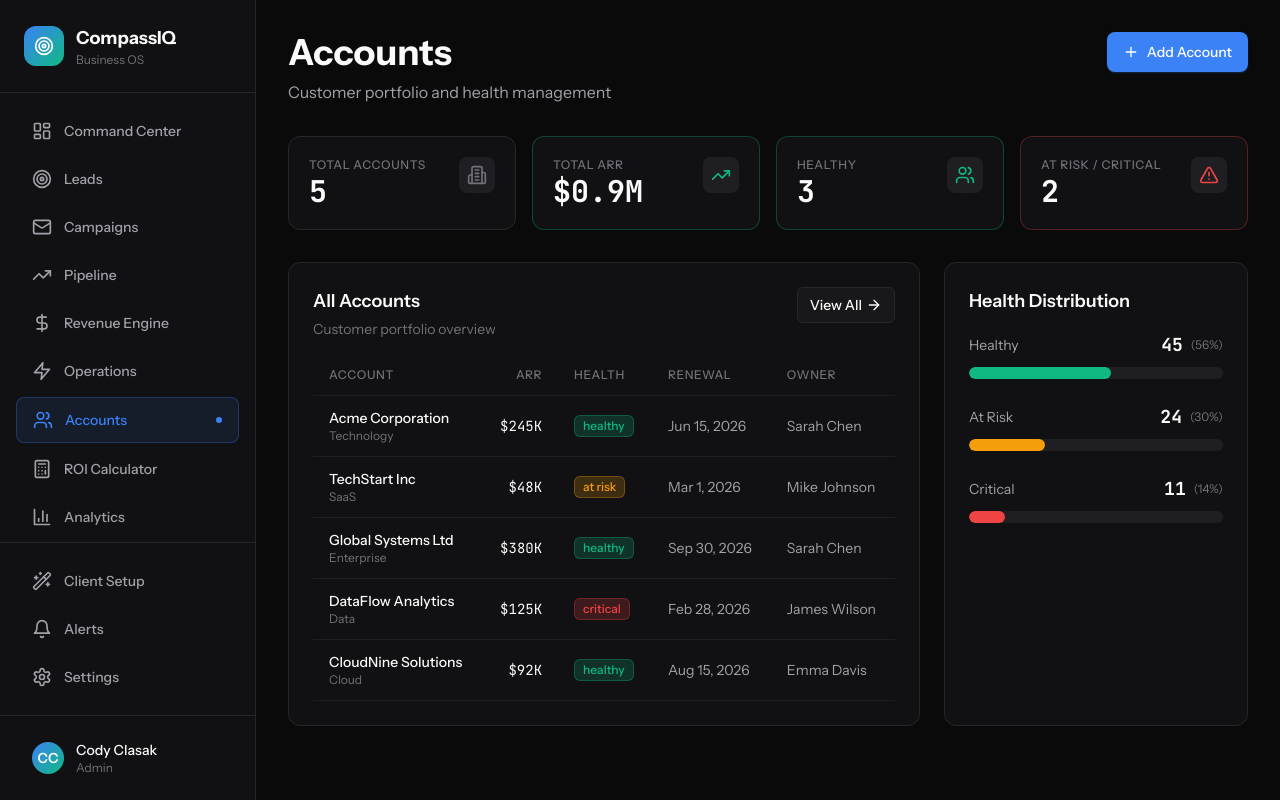
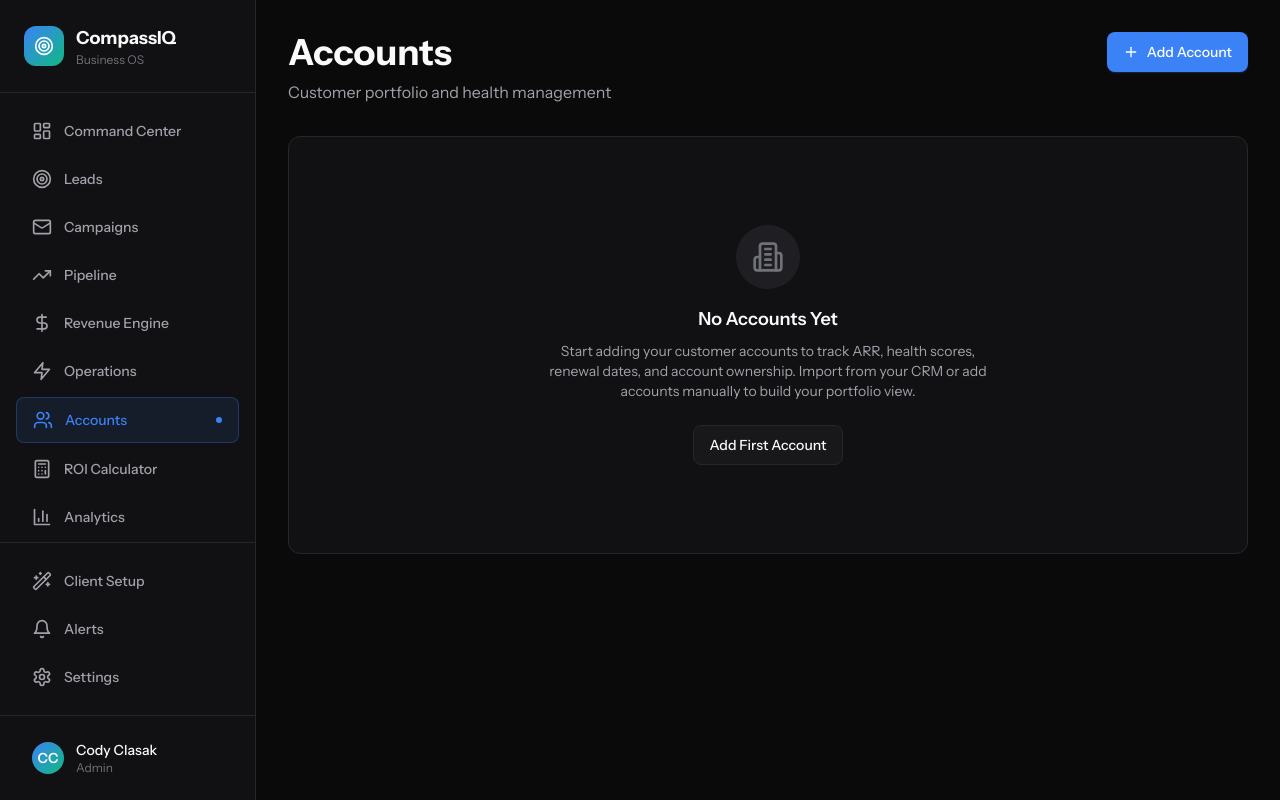
Before and after one commit to clasak/CompassIQ, a Next.js app in the folder v2/: page /accounts in a window 1280 px wide. Built offline with nearby package versions, Linux system fonts and the light colour scheme.

Commit message:
Remove demo accounts from accounts page - replace with empty state

```diff
--- a/v2/app/(dashboard)/accounts/page.tsx
+++ b/v2/app/(dashboard)/accounts/page.tsx
@@ -1,68 +1,12 @@
 'use client'
 
 import { PageHeader } from '@/components/layout/page-header'
-import { Card, CardHeader, CardTitle, CardContent, CardDescription } from '@/components/ui/card'
+import { Card } from '@/components/ui/card'
+import { EmptyState } from '@/components/ui/empty-state'
+import { Building2, Plus } from 'lucide-react'
 import { Button } from '@/components/ui/button'
-import { DataTable, StatusBadge, CurrencyCell } from '@/components/ui/data-table'
-import { StatCard } from '@/components/ui/stat-card'
-import { Users, Building2, TrendingUp, AlertTriangle, Plus, ArrowRight } from 'lucide-react'
-import { motion } from 'framer-motion'
-import { accountHealthDistribution } from '@/lib/mock-data'
-
-const accounts = [
-  {
-    id: '1',
-    name: 'Acme Corporation',
-    industry: 'Technology',
-    arr: 245000,
-    health: 'healthy',
-    renewalDate: '2026-06-15',
-    owner: 'Sarah Chen',
-  },
-  {
-    id: '2',
-    name: 'TechStart Inc',
-    industry: 'SaaS',
-    arr: 48000,
-    health: 'at_risk',
-    renewalDate: '2026-03-01',
-    owner: 'Mike Johnson',
-  },
-  {
-    id: '3',
-    name: 'Global Systems Ltd',
-    industry: 'Enterprise',
-    arr: 380000,
-    health: 'healthy',
-    renewalDate: '2026-09-30',
-    owner: 'Sarah Chen',
-  },
-  {
-    id: '4',
-    name: 'DataFlow Analytics',
-    industry: 'Data',
-    arr: 125000,
-    health: 'critical',
-    renewalDate: '2026-02-28',
-    owner: 'James Wilson',
-  },
-  {
-    id: '5',
-    name: 'CloudNine Solutions',
-    industry: 'Cloud',
-    arr: 92000,
-    health: 'healthy',
-    renewalDate: '2026-08-15',
-    owner: 'Emma Davis',
-  },
-]
 
 export default function AccountsPage() {
-  const totalARR = accounts.reduce((sum, a) => sum + a.arr, 0)
-  const healthyCount = accounts.filter((a) => a.health === 'healthy').length
-  const atRiskCount = accounts.filter((a) => a.health === 'at_risk').length
-  const criticalCount = accounts.filter((a) => a.health === 'critical').length
-
   return (
     <div className="space-y-8">
       <PageHeader
@@ -76,162 +20,16 @@ export default function AccountsPage() {
         }
       />
 
-      {/* Stats */}
-      <div className="grid grid-cols-2 md:grid-cols-4 gap-4">
-        <StatCard
-          label="Total Accounts"
-          value={accounts.length.toString()}
+      <Card>
+        <EmptyState
           icon={Building2}
-          delay={0}
+          title="No Accounts Yet"
+          description="Start adding your customer accounts to track ARR, health scores, renewal dates, and account ownership. Import from your CRM or add accounts manually to build your portfolio view."
+          action={{
+            label: "Add First Account",
+          }}
         />
-        <StatCard
-          label="Total ARR"
-          value={`$${(totalARR / 1000000).toFixed(1)}M`}
-          icon={TrendingUp}
-          variant="success"
-          delay={0.1}
-        />
-        <StatCard
-          label="Healthy"
-          value={healthyCount.toString()}
-          icon={Users}
-          variant="success"
-          delay={0.2}
-        />
-        <StatCard
-          label="At Risk / Critical"
-          value={`${atRiskCount + criticalCount}`}
-          icon={AlertTriangle}
-          variant={criticalCount > 0 ? 'danger' : 'warning'}
-          delay={0.3}
-        />
-      </div>
-
-      {/* Main Content */}
-      <div className="grid grid-cols-1 lg:grid-cols-3 gap-6">
-        {/* Account Table - 2 columns */}
-        <Card className="lg:col-span-2">
-          <CardHeader>
-            <div>
-              <CardTitle>All Accounts</CardTitle>
-              <CardDescription>Customer portfolio overview</CardDescription>
-            </div>
-            <Button variant="secondary" size="sm">
-              View All
-              <ArrowRight className="w-4 h-4 ml-1" />
-            </Button>
-          </CardHeader>
-          <CardContent padding="none">
-            <DataTable
-              data={accounts}
-              columns={[
-                {
-                  key: 'name',
-                  label: 'Account',
-                  render: (item) => (
-                    <div>
-                      <span className="font-medium text-text-primary">
-                        {item.name}
-                      </span>
-                      <span className="block text-xs text-text-tertiary">
-                        {item.industry}
-                      </span>
-                    </div>
-                  ),
-                },
-                {
-                  key: 'arr',
-                  label: 'ARR',
-                  align: 'right',
-                  render: (item) => <CurrencyCell value={item.arr} />,
-                },
-                {
-                  key: 'health',
-                  label: 'Health',
-                  render: (item) => (
-                    <StatusBadge
-                      status={item.health.replace('_', ' ')}
-                      variant={
-                        item.health === 'healthy'
-                          ? 'success'
-                          : item.health === 'at_risk'
-                          ? 'warning'
-                          : 'danger'
-                      }
-                    />
-                  ),
-                },
-                {
-                  key: 'renewalDate',
-                  label: 'Renewal',
-                  render: (item) => (
-                    <span className="text-text-secondary text-sm">
-                      {new Date(item.renewalDate).toLocaleDateString('en-US', {
-                        month: 'short',
-                        day: 'numeric',
-                        year: 'numeric',
-                      })}
-                    </span>
-                  ),
-                },
-                {
-                  key: 'owner',
-                  label: 'Owner',
-                  render: (item) => (
-                    <span className="text-text-secondary">{item.owner}</span>
-                  ),
-                },
-              ]}
-            />
-          </CardContent>
-        </Card>
-
-        {/* Health Distribution */}
-        <Card>
-          <CardHeader>
-            <CardTitle>Health Distribution</CardTitle>
-          </CardHeader>
-          <CardContent className="space-y-6">
-            {accountHealthDistribution.map((segment, i) => (
-              <motion.div
-                key={segment.health}
-                initial={{ opacity: 0, x: 20 }}
-                animate={{ opacity: 1, x: 0 }}
-                transition={{ duration: 0.3, delay: i * 0.1 }}
-                className="space-y-2"
-              >
-                <div className="flex items-center justify-between">
-                  <span className="text-sm text-text-secondary">
-                    {segment.health}
-                  </span>
-                  <div className="flex items-center gap-2">
-                    <span className="font-mono text-lg font-bold tabular-nums text-text-primary">
-                      {segment.count}
-                    </span>
-                    <span className="text-xs text-text-tertiary">
-                      ({segment.percentage}%)
-                    </span>
-                  </div>
-                </div>
-                <div className="h-3 bg-surface-subtle rounded-full overflow-hidden">
-                  <motion.div
-                    initial={{ width: 0 }}
-                    animate={{ width: `${segment.percentage}%` }}
-                    transition={{ duration: 0.6, delay: i * 0.1 }}
-                    className={`h-full rounded-full ${
-                      segment.health === 'Healthy'
-                        ? 'bg-revenue'
-                        : segment.health === 'At Risk'
-                        ? 'bg-warning'
-                        : 'bg-danger'
-                    }`}
-                  />
-                </div>
-              </motion.div>
-            ))}
-          </CardContent>
-        </Card>
-      </div>
+      </Card>
     </div>
   )
 }
```
